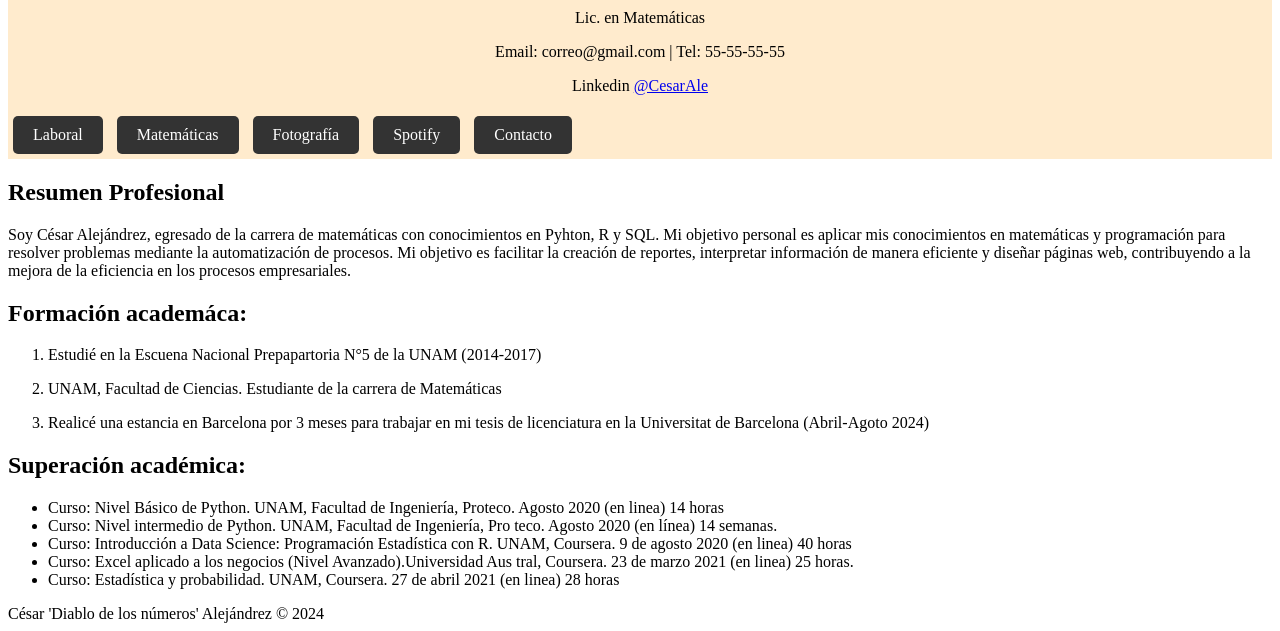
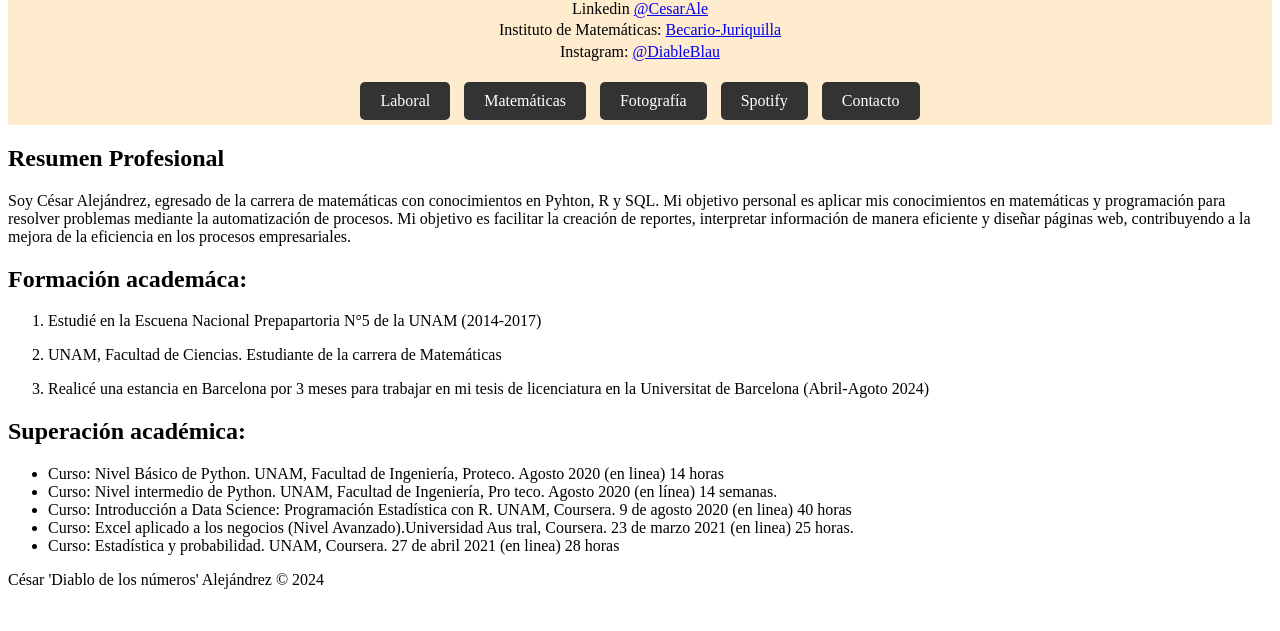
Before and after one commit to CesarMath/Proyecto-Final, a plain HTML site: page index.html in a window 1280 px wide. Shown: the part 386-1017 px from the top of the page. After the commit the page ends 983 px from the top, so only its background shows below. Drawn offline with Linux system fonts and the light colour scheme.

Commit message:
Agregué estilos para reducir los margenes de los contactos iniciales, agregué clases a etqiquetas de navegacion

```diff
--- a/estilos.css
+++ b/estilos.css
@@ -9,21 +9,25 @@ header{
     align-items: center;
     height: 40vh; /* Ajusta la altura según tus necesidades */
 }
-#B-menu{
-    justify-content: center;
-    align-items: center;
-}
+
 
 /* Dando forma ovalada a la imagen */
 .oval-image {
     width: 200px; /* Ajusta el tamaño según tus necesidades */
     height: 200px; /* Ajusta el tamaño según tus necesidades */
     object-fit: cover;
-    border-radius: 50%;
-        /* Este valor hace que la imagen sea completamente redonda */
+    border-radius: 50%; /* Este valor hace que la imagen sea completamente redonda */
 }
-#Contactos {
-    text-align:center;
+
+nav p {
+    margin-top: -1%;
+}
+nav h1 {
+    margin-top: -1.5%;
+}
+
+.centrar-cosas {
+    text-align: center;
 }
 
 /* Estilos básicos para todos los botones */
--- a/index.html
+++ b/index.html
@@ -14,14 +14,16 @@
                 <img src="./imagines/Blue.jpg" alt="Foto principal de Blue"  class="oval-image">
             </div>
 
-            <nav id="Contactos">
-            <h1 >Alejándrez César </h1>
+            <nav class="centrar-cosas">
+            <h1>Alejándrez César </h1>
             <p >Lic. en Matemáticas</p>
             <p >Email: correo@gmail.com | Tel: 55-55-55-55</p>
             <p > Linkedin <a href="https://www.linkedin.com/in/c%C3%A9sar-d-alejandrez-382b761ba/" target="_blank"> @CesarAle</a></p>
+            <p > Instituto de Matemáticas: <a href="https://www.matem.unam.mx/fsd/cedale" target="_blank"> Becario-Juriquilla</a></p>
+            <p > Instagram: <a href="https://www.instagram.com/diable.blau/" target="_blank"> @DiableBlau </a></p>
             </nav>
 
-            <div id="B-menu">
+            <div id="B-menu" class="centrar-cosas">
                 <a href="" class="btn">Laboral</a>
                 <a href="DiabloMate.html" class="btn">Matemáticas</a>
                 <a href="BlauFotos.html" class="btn">Fotografía</a>
```
Also changed, not shown: BlauFotos.html (+4 -2 lines), DiabloMate.html (+4 -2 lines), contacto.html (+4 -2 lines).
